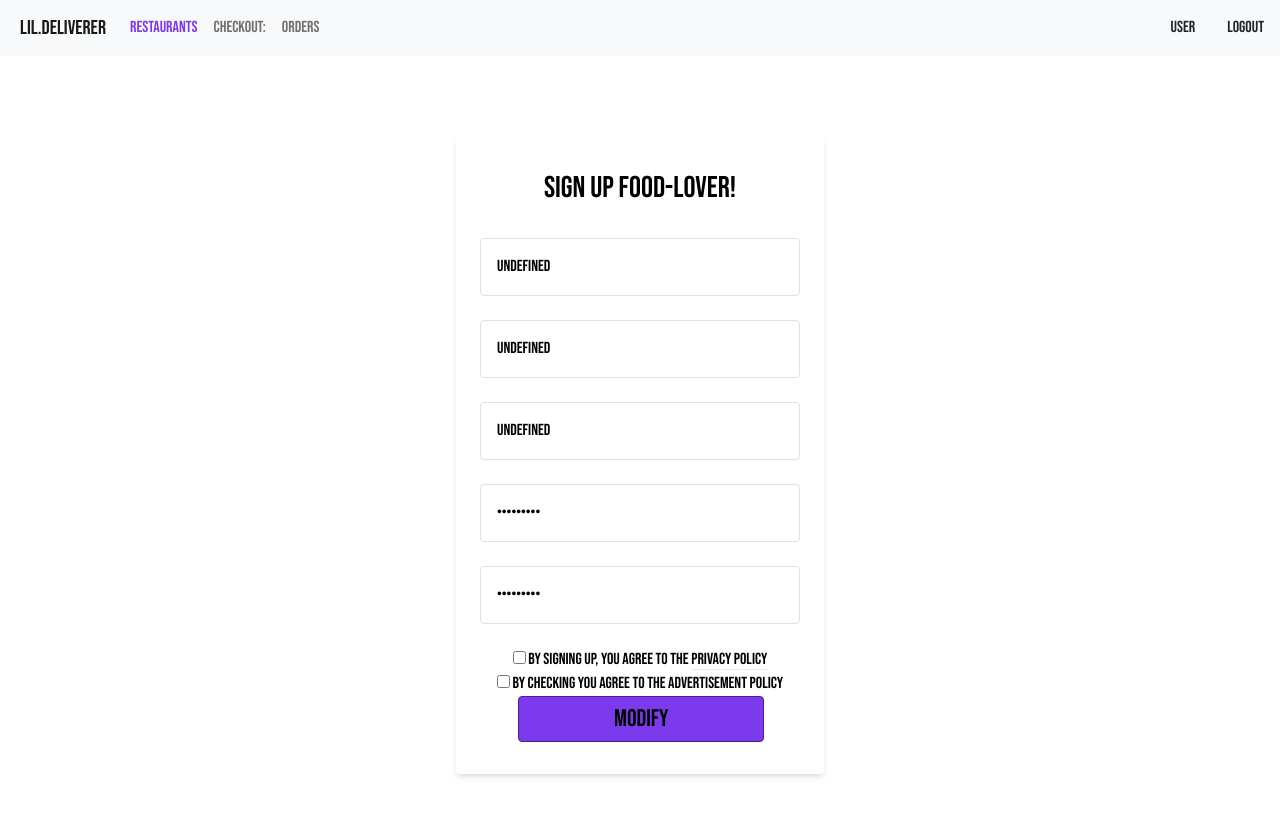
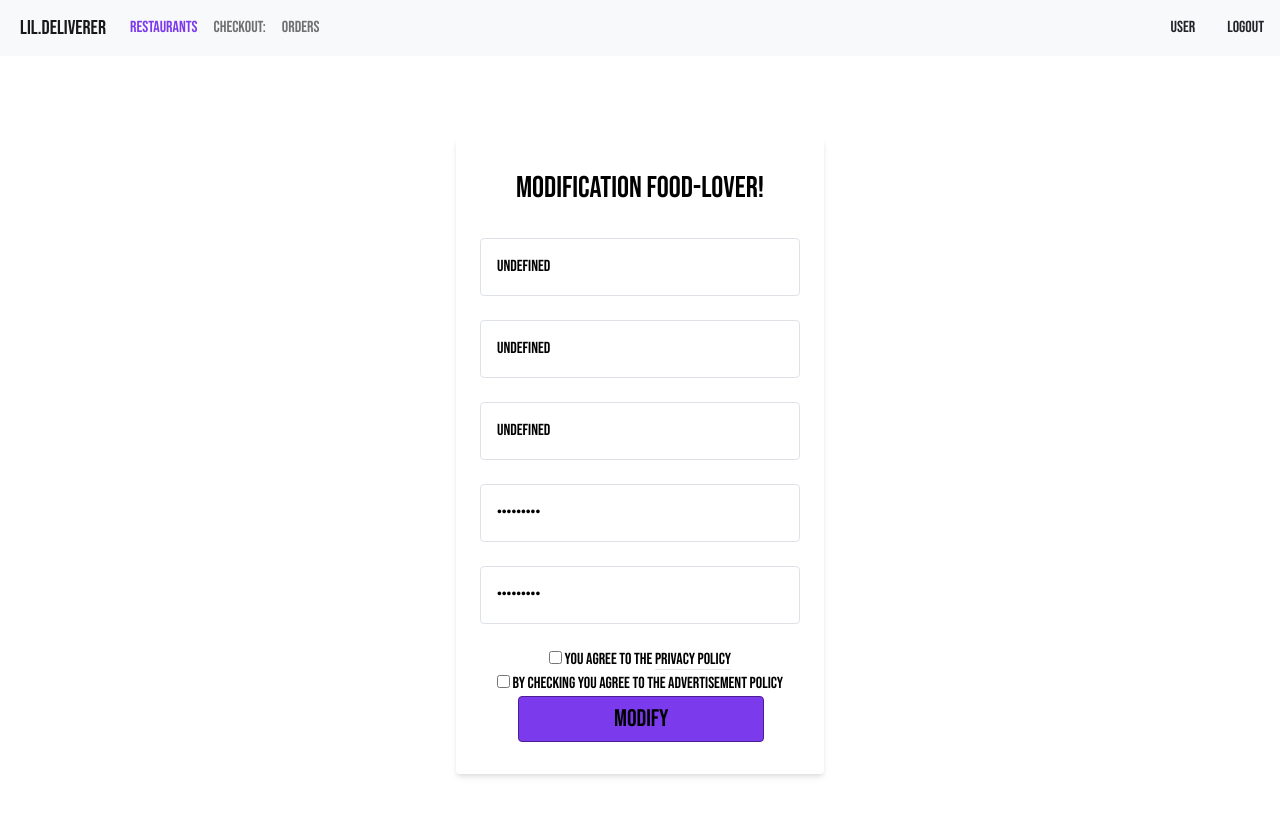
Before and after one commit to domenicoprestia/lil.deliverer, a plain HTML site: page views/main/userModInfo.html in a window 1280 px wide. Drawn offline with nearby package versions, Linux system fonts and the light colour scheme; some packages are replaced by stand-ins of ours; sample sign-in values are in the browser's storage.

Commit message:
Forse ci siamo riusciti

```diff
--- a/views/js/modifyUser.js
+++ b/views/js/modifyUser.js
@@ -196,7 +196,7 @@ modifyButton.addEventListener('click', () => {
 const formLInfos = `<div class="bg-grey-lighter min-h-screen flex flex-col" style="width: 500px;">
 <div class="container max-w-sm mx-auto flex-1 flex flex-col items-center justify-center px-2">
     <div class="bg-white px-6 py-8 rounded shadow-md text-black w-full">
-        <h1 class="mb-8 text-3xl text-center">Sign up food-lover!</h1>
+        <h1 class="mb-8 text-3xl text-center">modification food-lover!</h1>
         <form>
         <input
             type="text"
@@ -233,7 +233,7 @@ const formLInfos = `<div class="bg-grey-lighter min-h-screen flex flex-col" styl
             <input type="submit" value="Proceed" class="btn text-black text-2xl bg-purple-600 border-purple-900 hover:bg-white hover:border-purple-600 cursor-pointer" style="width: 246px;" id="registrationlover2">
         </form>
         <div class="text-center text-sm text-grey-dark mt-4">
-            By signing up, you agree to the
+            By modifying, you agree to the
             <a class="no-underline border-b border-grey-dark text-grey-dark hover:text-purple-600" href="#">
                 Terms of Service
             </a> and
--- a/views/main/userModInfo.html
+++ b/views/main/userModInfo.html
@@ -55,7 +55,7 @@
             <div class="bg-grey-lighter min-h-screen flex flex-col" style="width: 500px;" id="modifyPartOne">
                 <div class="container max-w-sm mx-auto flex-1 flex flex-col items-center justify-center px-2">
                     <div class="bg-white px-6 py-8 rounded shadow-md text-black w-full">
-                        <h1 class="mb-8 text-3xl text-center">Sign up food-lover!</h1>
+                        <h1 class="mb-8 text-3xl text-center">modification food-lover!</h1>
                         <form>
                             <input type="text" class="block border border-grey-light w-full p-3 rounded mb-4"
                                 id="username" placeholder="New username" />
@@ -72,7 +72,7 @@
                                 id="confirm_password" placeholder="Confirm new Password" />
                             <input type='checkbox' id='privacy' name='privacy'>
 
-                            <label for="privacy">By signing up, you agree to the
+                            <label for="privacy"> you agree to the
                                 <a class="no-underline border-b border-grey-dark text-grey-dark hover:text-purple-600"
                                     href="/views/privacy/privacypolicy.pdf" target=_blank>
                                     Privacy Policy
```
